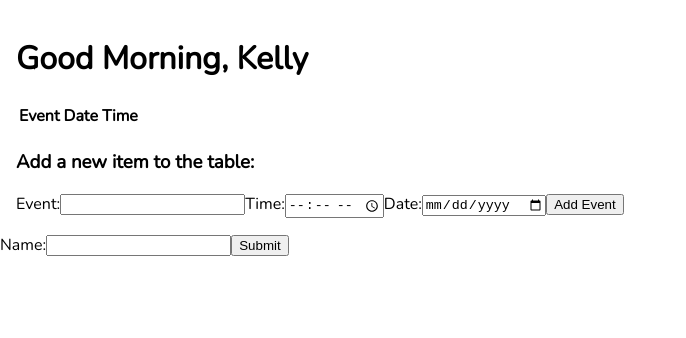
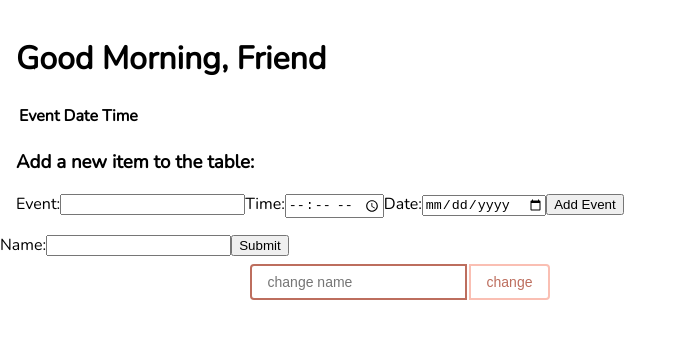
Before and after one commit to asymptotebag/sunny-side, a React app: page / in a window 1280 px wide. Shown: the top 338 px of the page, without its empty margins (0-686 px from the left). Built offline with nearby package versions, Linux system fonts and the light colour scheme.

Commit message:
Update App.js

```diff
--- a/src/App.js
+++ b/src/App.js
@@ -7,16 +7,29 @@ import "./utilities.css";
 import "./App.css";
 
 class App extends React.Component {
-  constructor() {
-    super();
+  constructor(props) {
+    super(props);
 
     this.state = {
+      nameBox: "",
       eventName: '',
       time: '',
       date: '',
       items: []
     }
   };
+
+  handleTypeName = (e) => {
+    this.setState({
+      nameBox: e.target.value,
+    });
+  }
+
+  handleChangeName = () => {
+    chrome.storage.sync.set({name: this.state.nameBox}, function() {
+      console.log('Name was set to ' + this.state.nameBox);
+    });
+  }
 
   handleFormSubmit = (e) => {
     e.preventDefault();
@@ -48,12 +61,17 @@ class App extends React.Component {
   };
 
   render() {
-    const greetingMsgs = ["Good Morning", "Hello", "Howdy", "What's cracking,"];
+    const greetingMsgs = ["Good Morning", "Hello", "Howdy", "What's cracking"];
     const greeting = greetingMsgs[Math.floor(Math.random() * greetingMsgs.length)];
+    let name = "Friend";
+    chrome.storage.sync.get(['name'], function(result) {
+      console.log('retrieved name');
+      name = result.name;
+    });
     return (
       <>
       <div className="App-container">
-        <h1>{greeting}, Kelly</h1>
+        <h1>{greeting}, {name}</h1>
 
         <Table items={ this.state.items }/>
         <Form handleFormSubmit={ this.handleFormSubmit }
@@ -66,10 +84,29 @@ class App extends React.Component {
       <form onSubmit={this.handleSubmit}>
         <label>
           Name:
-          <input type="text" value={this.state.value} onChange={this.handleChange} />
+          <input type="text" value={this.state.nameBox} onChange={this.handleTypeName} />
         </label>
         <input type="submit" value="Submit" />
       </form>
+
+      <div className="u-flex" style={{justifyContent: "center"}}>
+            <input
+                type="text"
+                placeholder="change name"
+                value={this.state.nameBox}
+                onChange={this.handleTypeName}
+                className="u-input"
+                style={{marginRight: "1px"}}
+            />
+          <button
+              type="submit"
+              value={this.state.nameBox}
+              onClick={this.handleChangeName}
+              className="u-submit u-pointer"
+              style={{marginLeft: "1px"}}
+          > change </button>
+          {/* <button className="Modal-close" style={{marginLeft: "var(--xs)"}} onClick={() => {window.location.href = "/profile"}}>back to profile</button> */}
+        </div>
       {/* <Router>
 
       </Router> */}
```
